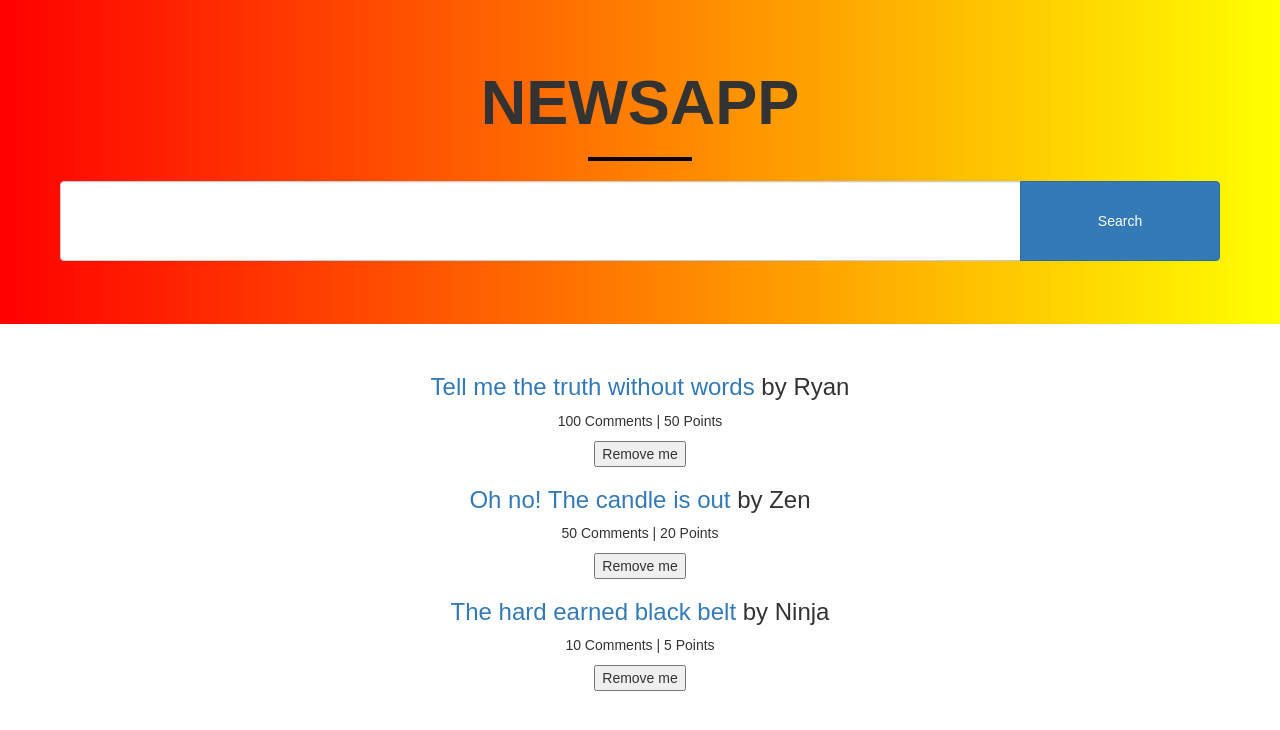
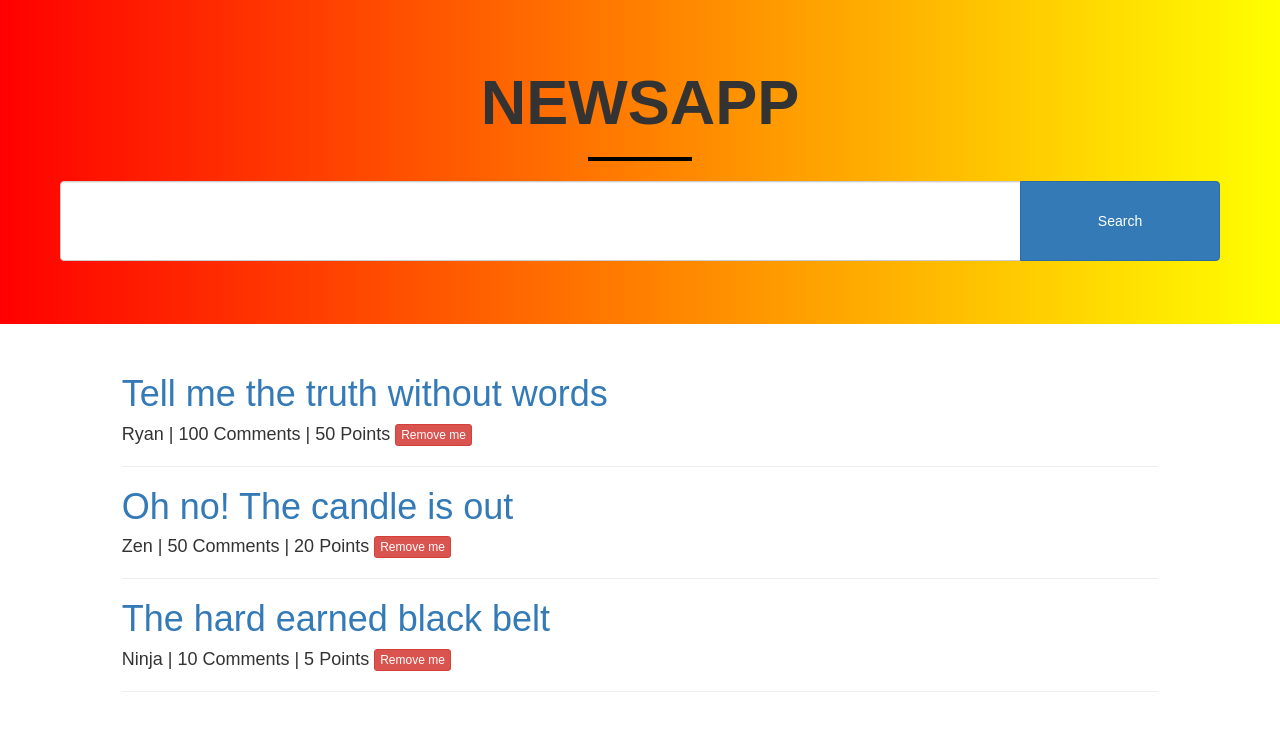
Before and after one commit to nelsW70/news-app, a React (Create React App) app: page / in a window 1280 px wide. Shown: the top 730 px of the page. Built offline with nearby package versions, Linux system fonts and the light colour scheme.

Commit message:
styling on table component

```diff
--- a/src/App.css
+++ /dev/null
@@ -1,28 +0,0 @@
-.App {
-  text-align: center;
-}
-
-.App-logo {
-  animation: App-logo-spin infinite 20s linear;
-  height: 80px;
-}
-
-.App-header {
-  background-color: #222;
-  height: 150px;
-  padding: 20px;
-  color: white;
-}
-
-.App-title {
-  font-size: 1.5em;
-}
-
-.App-intro {
-  font-size: large;
-}
-
-@keyframes App-logo-spin {
-  from { transform: rotate(0deg); }
-  to { transform: rotate(360deg); }
-}
--- a/src/App.js
+++ b/src/App.js
@@ -1,7 +1,6 @@
 import React, { Component } from 'react';
 import list from './list';
 import { Grid, Row, FormGroup } from 'react-bootstrap';
-import './App.css';
 
 function isSearched(searchTerm) {
   return function(item) {
@@ -38,11 +37,11 @@ class App extends Component {
     console.log(this);
 
     return (
-      <div className="App">
+      <div>
 
         <Grid fluid>
           <Row>
-            <div className="jumbotron">
+            <div className="jumbotron text-center">
               <Search
                 onChange={ this.searchValue }
                 value={ searchTerm }
@@ -93,17 +92,25 @@ const Search = ({ onChange, value, children }) => {
 
 const Table = ({ list, searchTerm, removeItem }) => {
   return (
-      <div>
+      <div className="col-sm-10 col-sm-offset-1">
         {
           list.filter( isSearched(searchTerm) ).map(item =>
               <div key={ item.objectID }>
-                <h3> <a href={ item.url }> { item.title }</a> by { item.author}</h3>
-                <p>{ item.num_comments } Comments | { item.points } Points</p>
-                <Button
-                  type="button"
-                  onClick={ () => removeItem(item.objectID) }>
-                  Remove me
-                </Button>
+                <h1>
+                  <a href={ item.url }> { item.title }</a>
+                </h1>
+                <h4>
+
+                  { item.author} | { item.num_comments } Comments | { item.points } Points
+                  <Button
+                    className="btn btn-danger btn-xs"
+                    type="button"
+                    onClick={ () => removeItem(item.objectID) }>
+                    Remove me
+                  </Button>
+
+                </h4> <hr />
+
               </div>
           )
         }
@@ -111,8 +118,9 @@ const Table = ({ list, searchTerm, removeItem }) => {
     )
   }
 
-const Button = ({ onClick, children }) =>
+const Button = ({ onClick, children, className='' }) =>
   <button
+    className={className}
     onClick={ onClick } >
     { children }
   </button>
--- a/src/index.css
+++ b/src/index.css
@@ -18,3 +18,7 @@ body {
   height: 80px;
   width: 200px;
 }
+
+.btn {
+  margin-left: 5px;
+}
```
